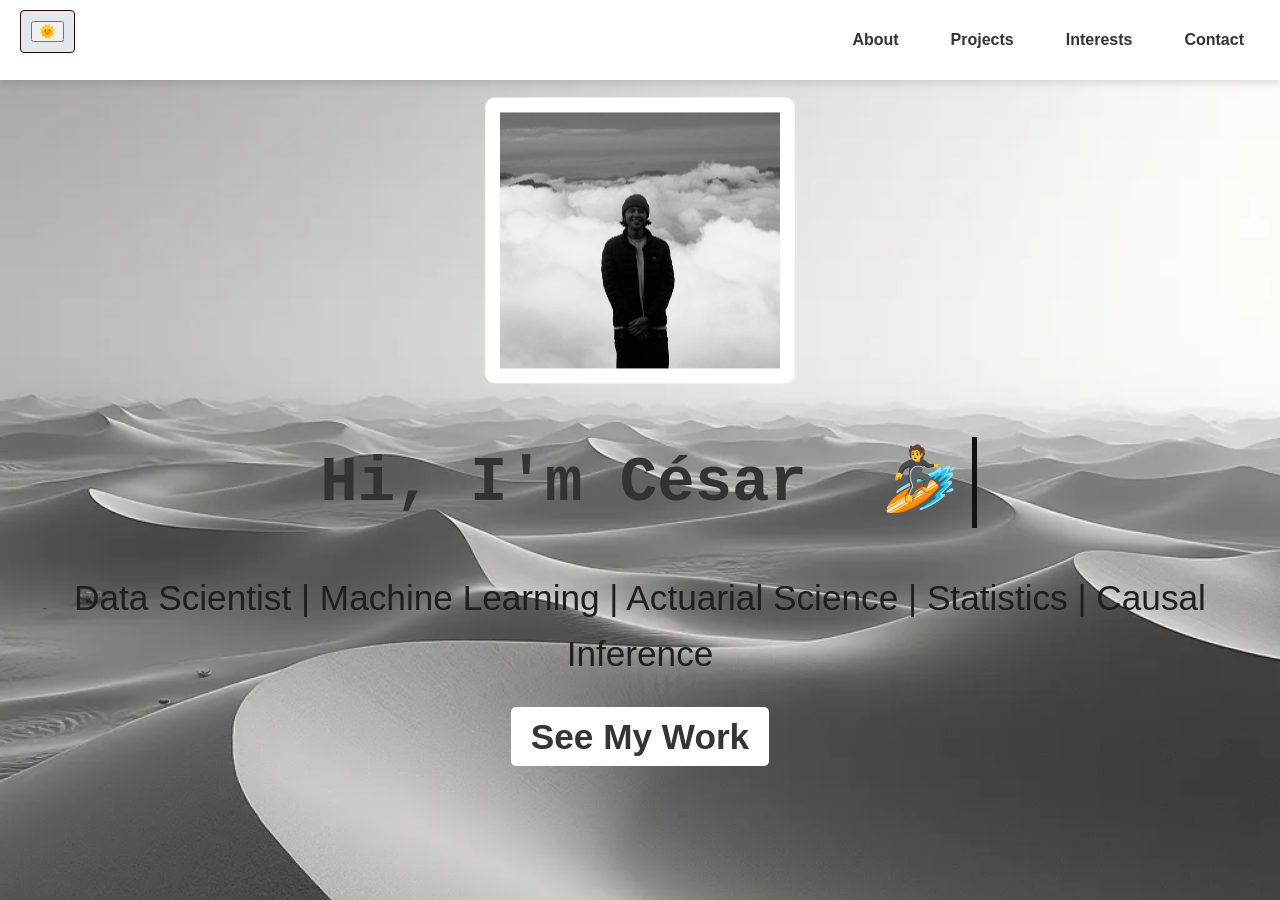
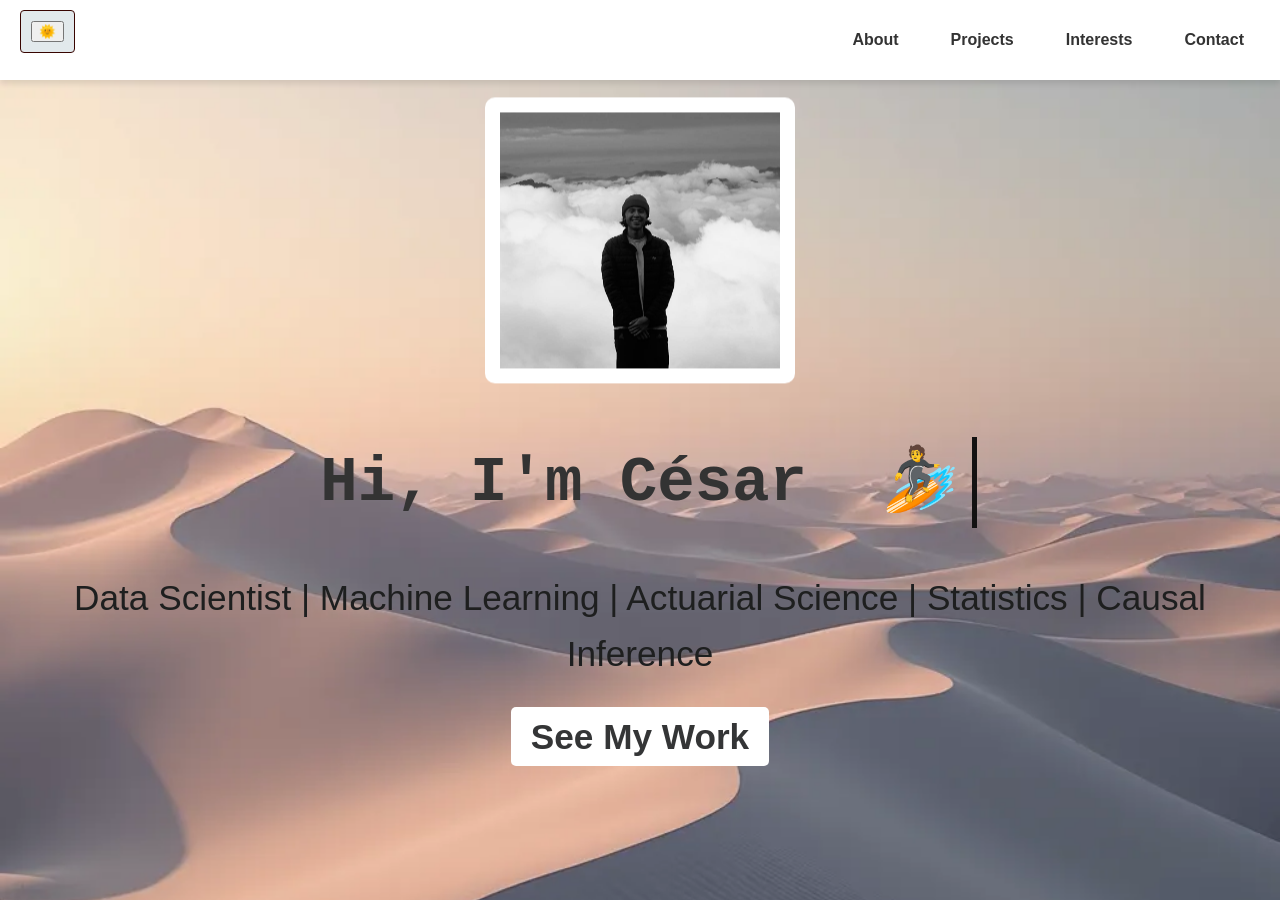
Before and after one commit to Cesarriosd/cesarios, a Jekyll site: the page built from README.md, in a window 1280 px wide and 900 px high. Built offline with Jekyll 4.4.1, drawn with Linux system fonts in a browser that asks for light colours; our own code applies the rules of GitHub Pages for plain Markdown files.

Commit message:
new image

```diff
--- a/_layouts/default.html
+++ b/_layouts/default.html
@@ -75,7 +75,7 @@ cd<!DOCTYPE html>
             padding: 20px;
             flex-direction: column; /* Ensure flex items stack vertically */
             background-image:
-            url('.\\res\\dunas_2.webp'),
+            url('.\\res\\dunas_3.webp'),
             linear-gradient(135deg, #f2f4fa  0%, #c7c9cb 100%);
             background-size: cover, 100%; /* Cover ensures the image covers the area */
             background-position: center, center; /* Adjust position of the first image */
@@ -382,7 +382,7 @@ cd<!DOCTYPE html>
         body.dark-mode .hero {
             color:  rgb(15, 16, 16);
             background-image:
-            url('.\\res\\dunas_2.webp'),
+            url('.\\res\\dunas_3.webp'),
             linear-gradient(135deg, #3b3d43 0%, #333 100%);
             background-size: cover, 100%; /* Cover ensures the image covers the area */
             background-position: center, center; /* Adjust position of the first image */
```
Also changed, not shown: res/dunas_3.webp (added).
